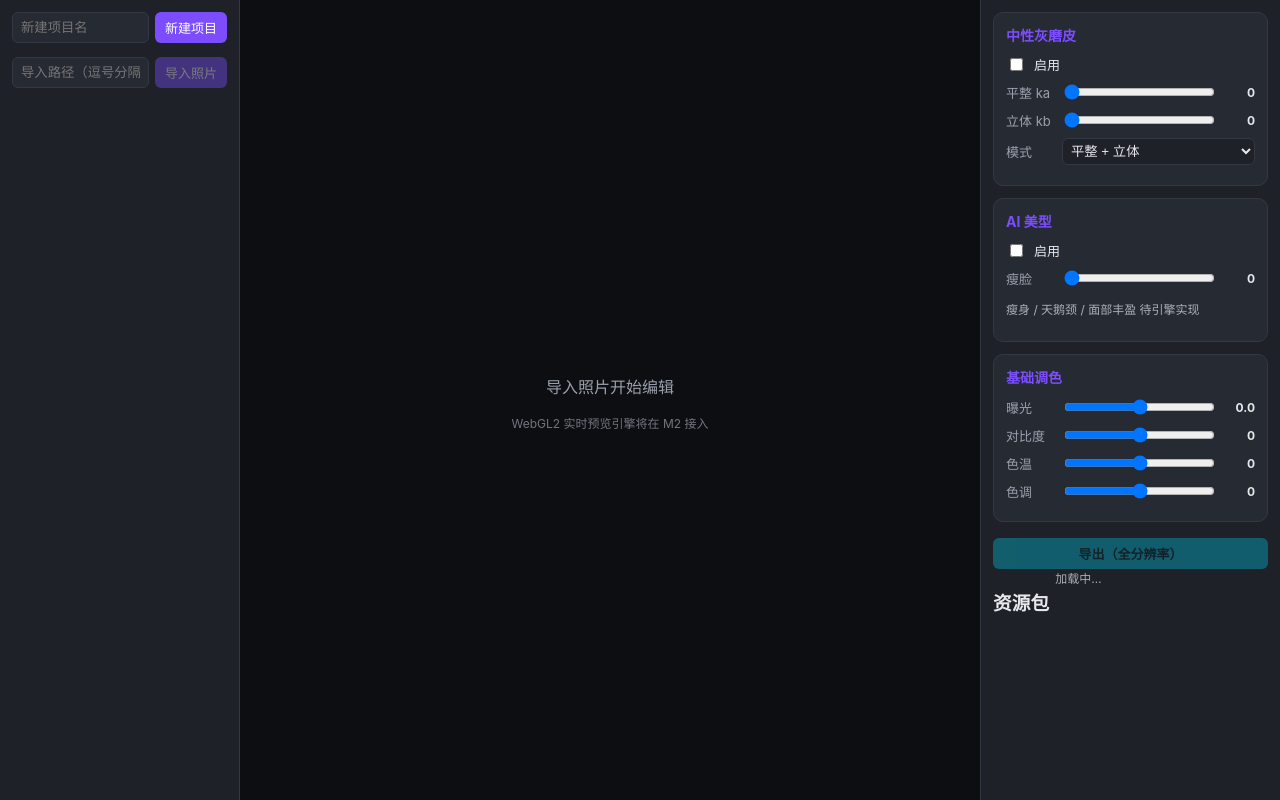
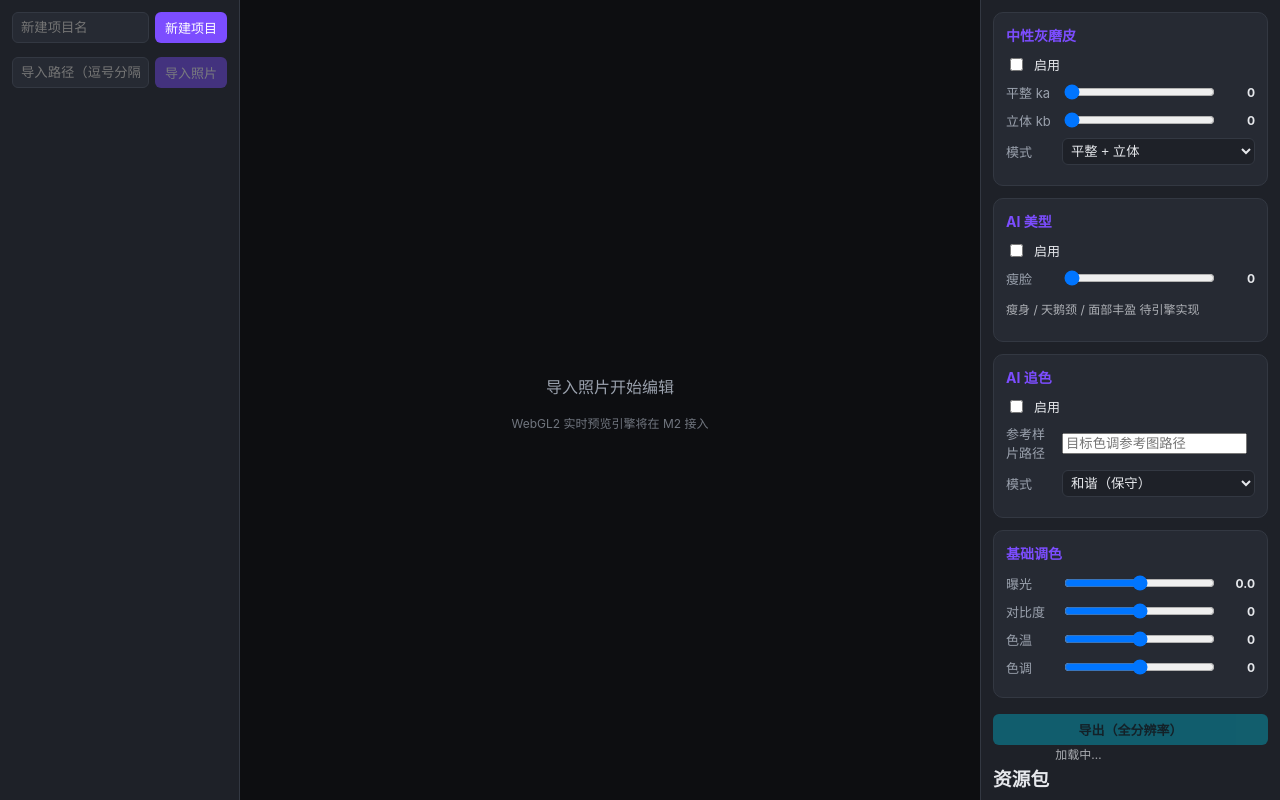
Before and after one commit to hifn123p/pixel-cake, a React (Vite) app in the folder apps/desktop/: page / in a window 1280 px wide. Built offline with nearby package versions, Linux system fonts and the light colour scheme.

Commit message:
feat: AI 追色面板（参考图路径 + 模式）

```diff
--- a/apps/desktop/src/App.tsx
+++ b/apps/desktop/src/App.tsx
@@ -4,6 +4,7 @@ import { defaultRecipe, type Photo, type Project, type Recipe } from "./api/type
 import Canvas from "./components/canvas/Canvas";
 import BasePanel from "./components/panels/BasePanel";
 import BeautyPanel from "./components/panels/BeautyPanel";
+import ColorPanel from "./components/panels/ColorPanel";
 import ModelManager from "./components/panels/ModelManager";
 import NeutralGrayPanel from "./components/panels/NeutralGrayPanel";
 
@@ -135,6 +136,10 @@ export default function App() {
           value={recipe.beauty}
           onChange={(v) => updateRecipe({ ...recipe, beauty: v })}
         />
+        <ColorPanel
+          value={recipe.color}
+          onChange={(v) => updateRecipe({ ...recipe, color: v })}
+        />
         <BasePanel
           value={recipe.base}
           onChange={(v) => updateRecipe({ ...recipe, base: v })}
--- /dev/null
+++ b/apps/desktop/src/components/panels/ColorPanel.tsx
@@ -0,0 +1,47 @@
+// AI 追色面板（文档 §4.6）：参考样片 + 追色模式。
+
+import type { Color, ColorTransferMode } from "../../api/types";
+
+interface Props {
+  value: Color;
+  onChange: (next: Color) => void;
+}
+
+export default function ColorPanel({ value, onChange }: Props) {
+  const set = (patch: Partial<Color>) => onChange({ ...value, ...patch });
+
+  return (
+    <div className="panel">
+      <h3>AI 追色</h3>
+      <label className="row">
+        <input
+          type="checkbox"
+          checked={value.enabled}
+          onChange={(e) => set({ enabled: e.target.checked })}
+        />
+        启用
+      </label>
+
+      <label className="row">
+        <span>参考样片路径</span>
+        <input
+          type="text"
+          value={value.reference_path ?? ""}
+          onChange={(e) => set({ reference_path: e.target.value || null })}
+          placeholder="目标色调参考图路径"
+        />
+      </label>
+
+      <label className="row">
+        <span>模式</span>
+        <select
+          value={value.mode}
+          onChange={(e) => set({ mode: e.target.value as ColorTransferMode })}
+        >
+          <option value="Harmony">和谐（保守）</option>
+          <option value="Extreme">极致（强烈）</option>
+        </select>
+      </label>
+    </div>
+  );
+}
```
